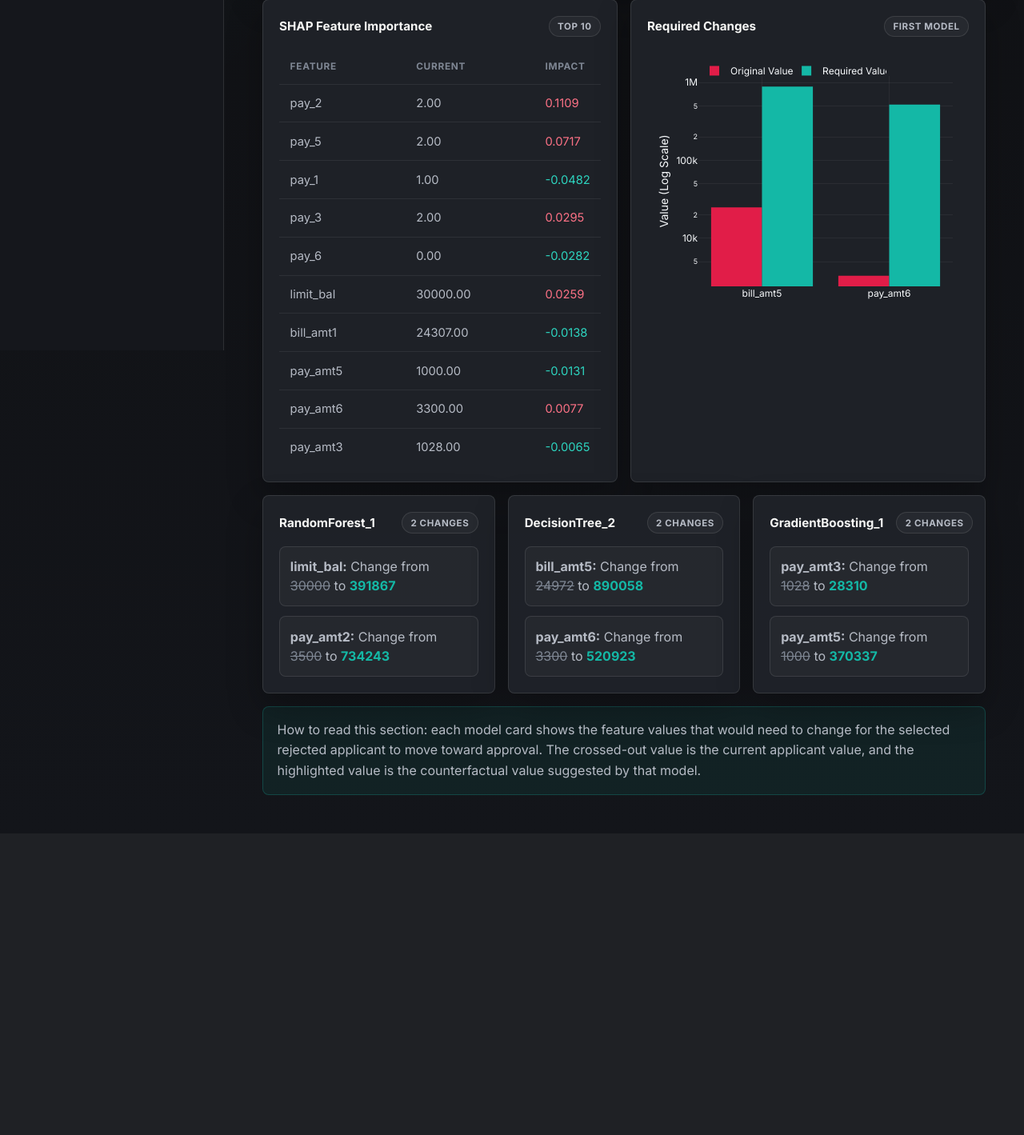
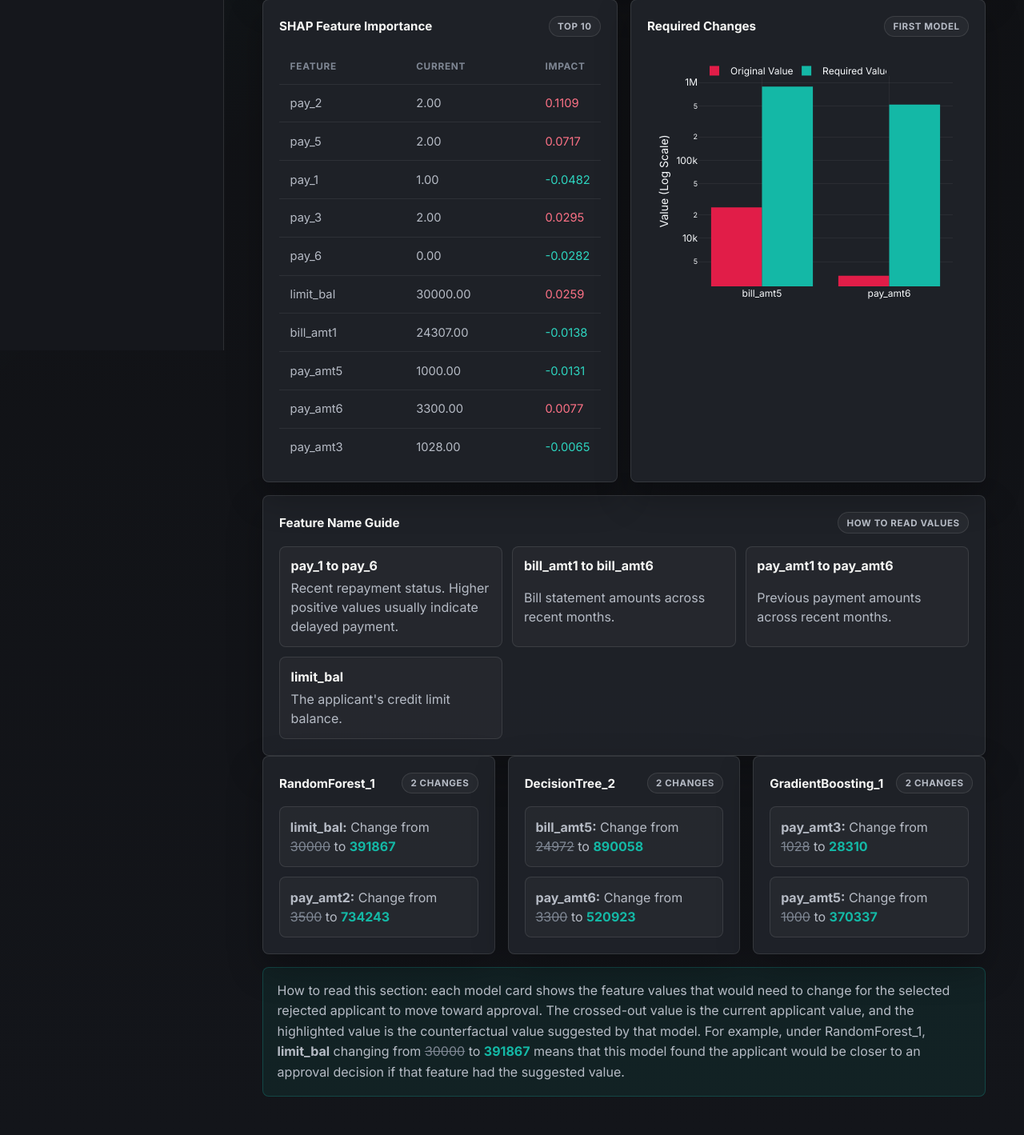
Before and after one commit to codebyserena/FairRecourse-A-Unified-Dashboard-for-Rashomon-Sets-Fairness-and-Counterfactual-Loan-Recourse, a Flask app: page /recourse in a window 1280 px wide. Shown: the part 362-1781 px from the top of the page at 80% size. Before the commit the page ends 1399 px from the top, so only its background shows below. Run offline with Flask 3, Linux system fonts and the light colour scheme; some libraries are stand-ins or nearby versions.

Commit message:
Final dashboard changes

```diff
--- a/app.py
+++ b/app.py
@@ -1,6 +1,7 @@
-from flask import Flask, render_template
+from flask import Flask, render_template, send_file
 import pandas as pd
 import os
+import socket
 
 app = Flask(__name__)
 
@@ -16,6 +17,15 @@ OPTIONAL_ARTIFACTS = {
     'fairness': 'artifacts/rashomon_fairness.csv',
     'fairness_summary': 'artifacts/fairness_summary.csv',
     'shap': 'artifacts/shap_values.csv',
+}
+
+DOWNLOADABLE_ARTIFACTS = {
+    'model-metrics': 'artifacts/models_metrics.csv',
+    'rashomon-set': 'artifacts/rashomon_set.csv',
+    'unstable-applicants': 'artifacts/applicant_results.csv',
+    'fairness-audit': 'artifacts/rashomon_fairness.csv',
+    'recourse-results': 'artifacts/multi_model_cfs.csv',
+    'shap-values': 'artifacts/shap_values.csv',
 }
 
 
@@ -85,6 +95,14 @@ def overview():
         .sort_values('best_accuracy', ascending=False)
         .to_dict(orient='records')
     )
+    artifact_links = [
+        {'label': 'Model Metrics', 'endpoint': 'model-metrics'},
+        {'label': 'Rashomon Set', 'endpoint': 'rashomon-set'},
+        {'label': 'Unstable Applicants', 'endpoint': 'unstable-applicants'},
+        {'label': 'Fairness Audit', 'endpoint': 'fairness-audit'},
+        {'label': 'Recourse Results', 'endpoint': 'recourse-results'},
+        {'label': 'SHAP Values', 'endpoint': 'shap-values'},
+    ]
 
     metrics_data = data['metrics'].to_dict(orient='records')
 
@@ -96,6 +114,7 @@ def overview():
                           rashomon_share=f"{rashomon_share:.0%}",
                           best_model=best_model,
                           family_stats=family_stats,
+                          artifact_links=artifact_links,
                           metrics_data=metrics_data)
 
 @app.route('/rashomon')
@@ -136,6 +155,7 @@ def recourse_view():
         grouped_cfs[model_name].append(cf)
 
     changed_counts = {}
+    example_change = None
     for model_name, model_cfs in grouped_cfs.items():
         changed_counts[model_name] = sum(
             1
@@ -143,12 +163,24 @@ def recourse_view():
             if key not in ['default', 'model_name', 'family'] and query.get(key) != value
         )
 
+        if example_change is None:
+            for key, value in model_cfs[0].items():
+                if key not in ['default', 'model_name', 'family'] and query.get(key) != value:
+                    example_change = {
+                        'model_name': model_name,
+                        'feature': key,
+                        'current_value': query.get(key),
+                        'suggested_value': value,
+                    }
+                    break
+
     return render_template(
         'recourse.html',
         grouped_cfs=grouped_cfs,
         query=query,
         shap=shap_vals,
         changed_counts=changed_counts,
+        example_change=example_change,
     )
 
 @app.route('/fairness')
@@ -179,5 +211,26 @@ def fairness_view():
 def summary_view():
     return render_template('summary.html')
 
+
+@app.route('/download/<artifact_name>')
+def download_artifact(artifact_name):
+    path = DOWNLOADABLE_ARTIFACTS.get(artifact_name)
+    if path is None or not os.path.exists(path):
+        return _artifact_error("That artifact is not available.")
+    return send_file(path, as_attachment=True)
+
+
+def find_available_port(start_port=5001, max_attempts=50):
+    for port in range(start_port, start_port + max_attempts):
+        with socket.socket(socket.AF_INET, socket.SOCK_STREAM) as sock:
+            if sock.connect_ex(('127.0.0.1', port)) != 0:
+                return port
+    raise RuntimeError(f"No available port found between {start_port} and {start_port + max_attempts - 1}.")
+
+
 if __name__ == '__main__':
-    app.run(debug=True, port=5000)
+    preferred_port = int(os.environ.get('PORT', 5001))
+    port = find_available_port(preferred_port)
+    if port != preferred_port:
+        print(f"Port {preferred_port} is in use. Starting on port {port} instead.")
+    app.run(debug=True, port=port)
--- a/static/css/style.css
+++ b/static/css/style.css
@@ -363,6 +363,43 @@ h1 {
     background: rgba(255, 255, 255, 0.03);
 }
 
+.download-grid,
+.feature-guide {
+    display: grid;
+    grid-template-columns: repeat(3, minmax(0, 1fr));
+    gap: 0.75rem;
+}
+
+.download-link,
+.feature-guide div {
+    color: var(--text-secondary);
+    text-decoration: none;
+    padding: 0.85rem;
+    border: 1px solid var(--border);
+    border-radius: 8px;
+    background: rgba(255, 255, 255, 0.03);
+}
+
+.download-link:hover {
+    color: var(--text-primary);
+    border-color: rgba(20, 184, 166, 0.45);
+    background: rgba(20, 184, 166, 0.09);
+}
+
+.feature-guide div {
+    display: grid;
+    gap: 0.35rem;
+}
+
+.feature-guide strong {
+    color: var(--text-primary);
+}
+
+.feature-guide span {
+    color: var(--text-secondary);
+    line-height: 1.5;
+}
+
 .old-value {
     color: var(--muted);
     text-decoration: line-through;
@@ -413,7 +450,9 @@ h1 {
     .metric-grid.three,
     .content-grid.two-column,
     .content-grid.three-column,
-    .recourse-grid {
+    .recourse-grid,
+    .download-grid,
+    .feature-guide {
         grid-template-columns: repeat(2, minmax(0, 1fr));
     }
 }
@@ -460,7 +499,9 @@ h1 {
     .metric-grid.three,
     .content-grid.two-column,
     .content-grid.three-column,
-    .recourse-grid {
+    .recourse-grid,
+    .download-grid,
+    .feature-guide {
         grid-template-columns: 1fr;
     }
 
--- a/templates/recourse.html
+++ b/templates/recourse.html
@@ -65,6 +65,31 @@
     </div>
 </section>
 
+<section class="panel">
+    <div class="section-heading">
+        <h2>Feature Name Guide</h2>
+        <span class="pill">How to read values</span>
+    </div>
+    <div class="feature-guide">
+        <div>
+            <strong>pay_1 to pay_6</strong>
+            <span>Recent repayment status. Higher positive values usually indicate delayed payment.</span>
+        </div>
+        <div>
+            <strong>bill_amt1 to bill_amt6</strong>
+            <span>Bill statement amounts across recent months.</span>
+        </div>
+        <div>
+            <strong>pay_amt1 to pay_amt6</strong>
+            <span>Previous payment amounts across recent months.</span>
+        </div>
+        <div>
+            <strong>limit_bal</strong>
+            <span>The applicant's credit limit balance.</span>
+        </div>
+    </div>
+</section>
+
 <section class="recourse-grid">
     {% for model_name, cfs in grouped_cfs.items() %}
     <div class="panel recourse-panel">
@@ -94,6 +119,12 @@
     How to read this section: each model card shows the feature values that would need to change for the selected
     rejected applicant to move toward approval. The crossed-out value is the current applicant value, and the
     highlighted value is the counterfactual value suggested by that model.
+    {% if example_change %}
+    For example, under {{ example_change.model_name }}, <strong>{{ example_change.feature }}</strong> changing from
+    <span class="old-value">{{ example_change.current_value }}</span> to
+    <span class="new-value">{{ example_change.suggested_value }}</span> means that this model found the applicant
+    would be closer to an approval decision if that feature had the suggested value.
+    {% endif %}
 </p>
 
 <script>
```
Also changed, not shown: templates/index.html (+12 -0 lines), tests/test_app.py (+6 -0 lines), README.md.
